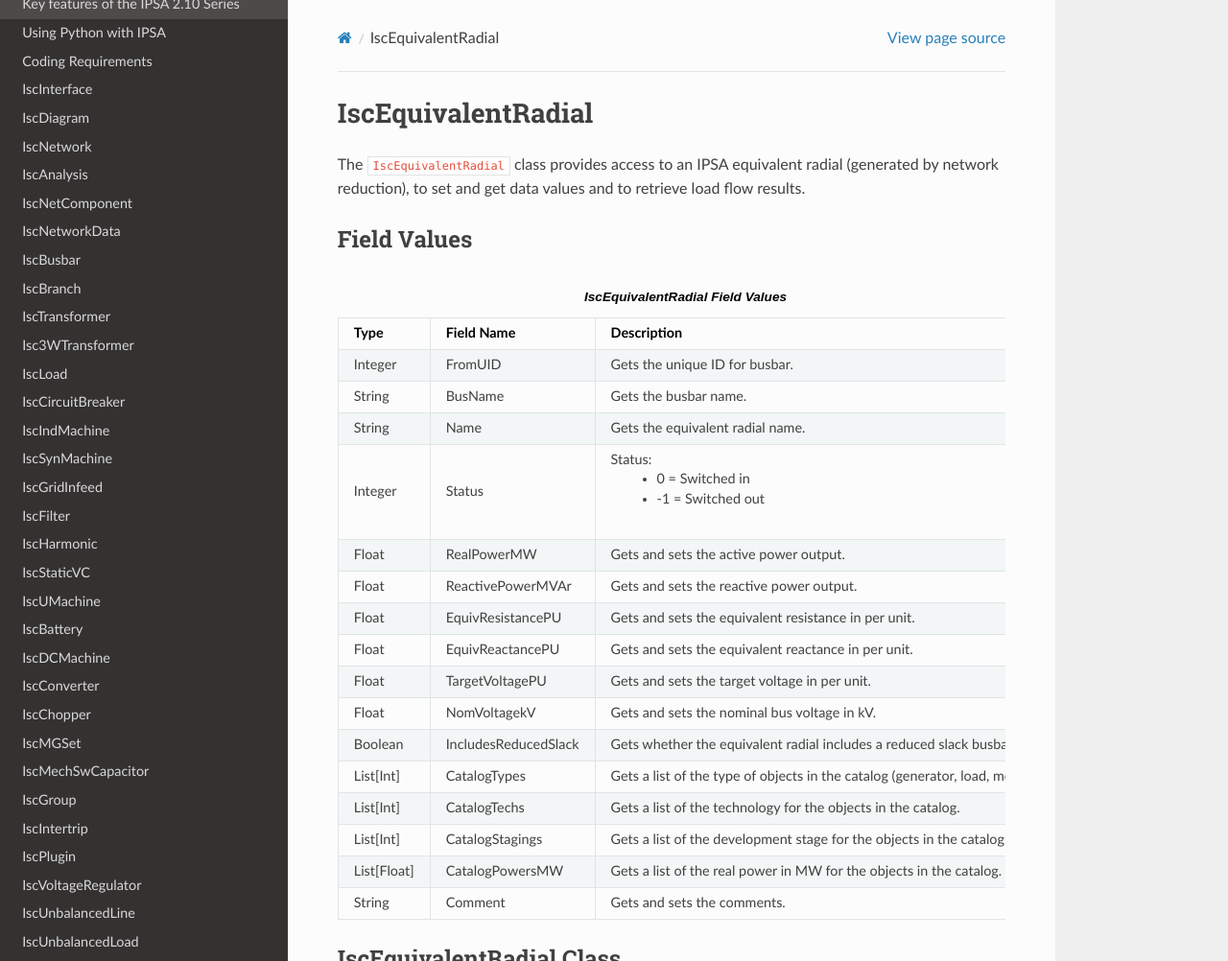
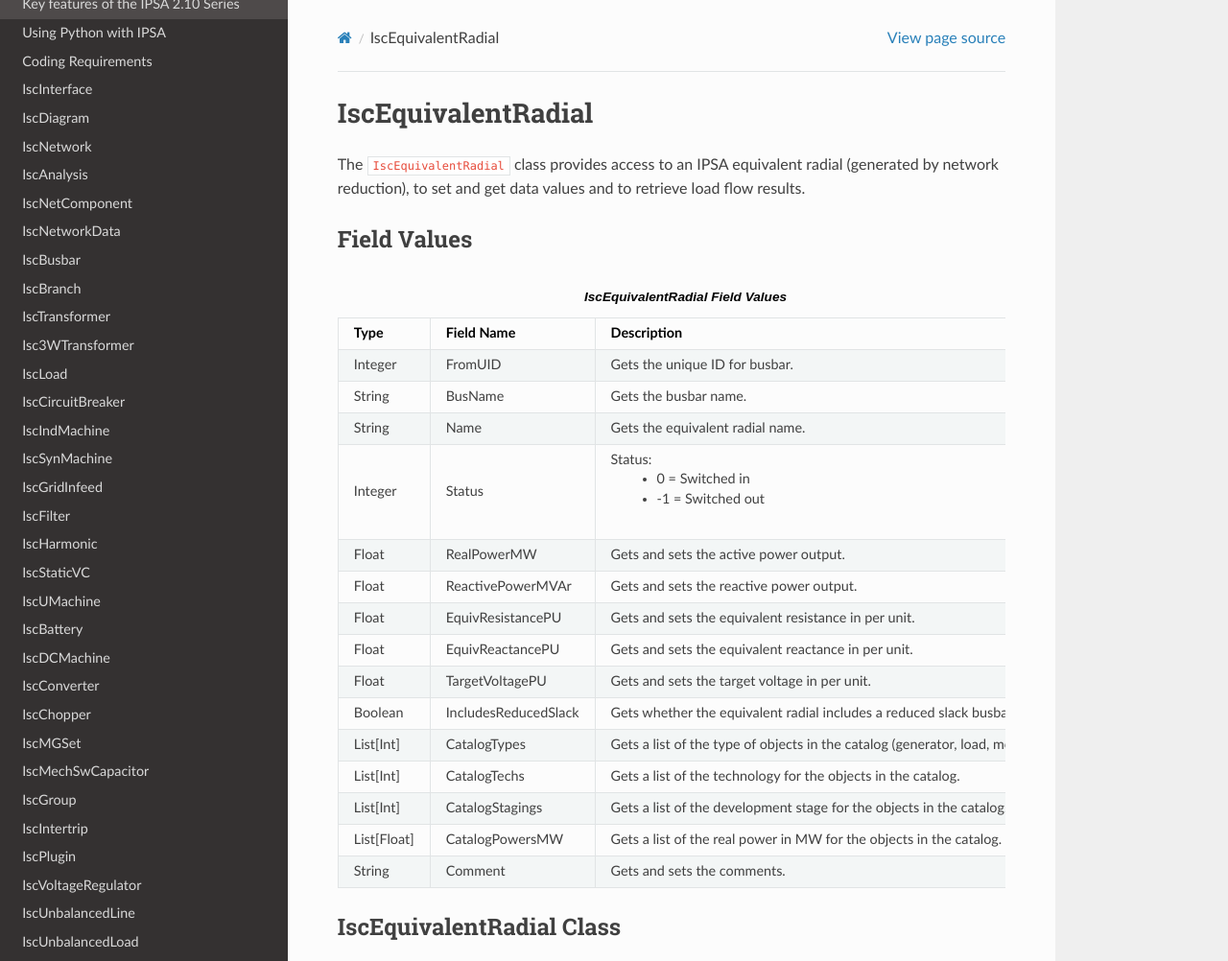
Before and after one commit to TNEI-Services/IPSA, a Sphinx documentation site: the page built from docs/IscEquivalentRadial.rst, in a window 1280 px wide and 1328 px high, cut to the strip 0-1002 px from the top of the window. Shown: the whole strip at 96% size. Built offline with Sphinx 7.4.7 and the Read the Docs theme 3.1.0, drawn with Linux system fonts in a browser that asks for light colours.

Commit message:
updating to match changes made to beta

```diff
--- a/docs/IscEquivalentRadial.rst
+++ b/docs/IscEquivalentRadial.rst
@@ -45,9 +45,6 @@
    * - Float
      - TargetVoltagePU
      - Gets and sets the target voltage in per unit.
-   * - Float
-     - NomVoltagekV
-     - Gets and sets the nominal bus voltage in kV.
    * - Boolean
      - IncludesReducedSlack
      - Gets whether the equivalent radial includes a reduced slack busbar.
```
